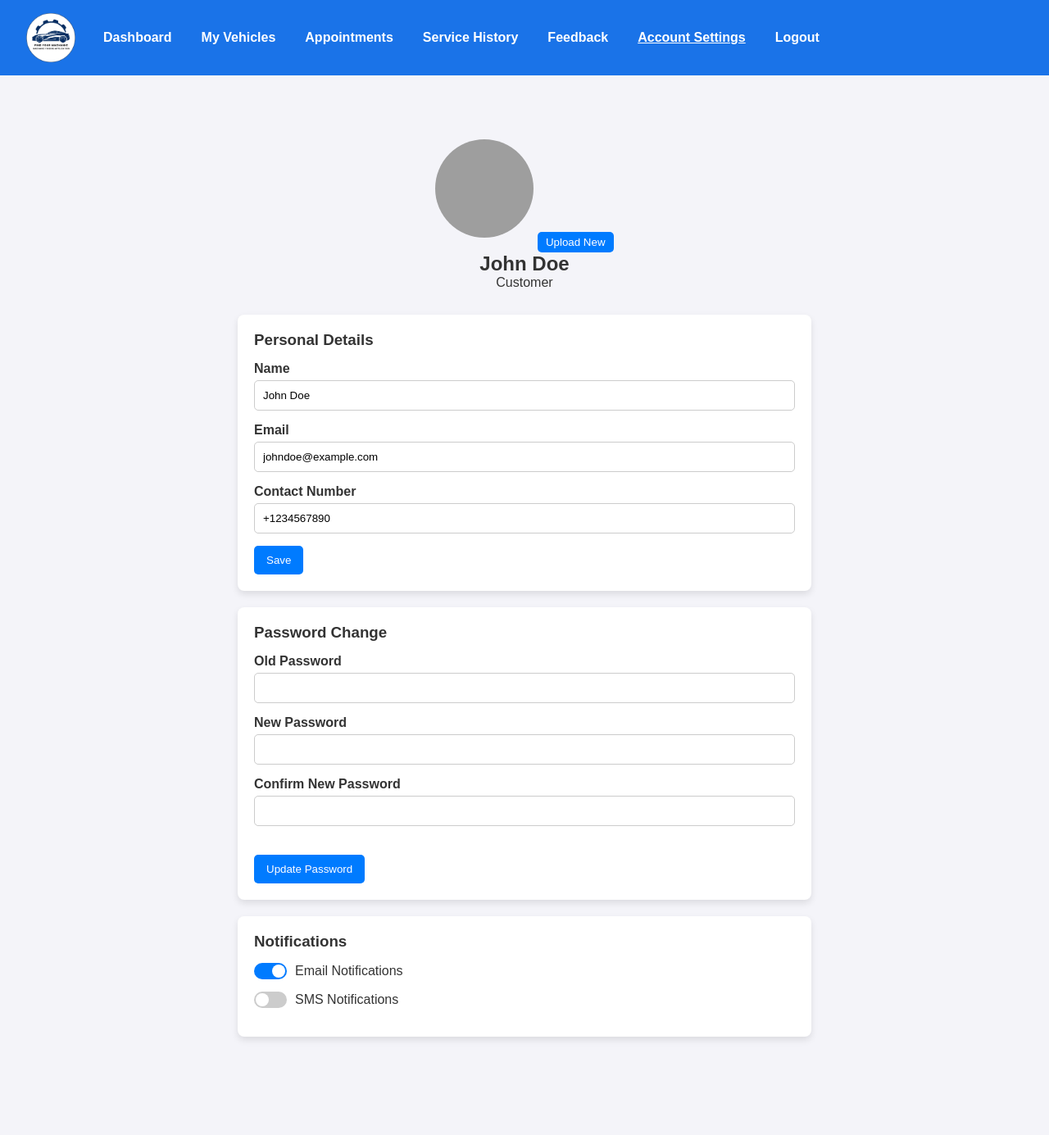
After one commit to isharadh2002/findyourmechanic.lk, a PHP site: page /customer/settings.php in a window 1280 px wide. The commit adds this page. Shown: the whole page at 82% size. Run offline with PHP 8.4, Linux system fonts and the light colour scheme; grey boxes are pictures that could not be loaded.

Commit message:
Improving Customer Dashboard

```diff
--- a/customer/appointments.php
+++ b/customer/appointments.php
@@ -22,7 +22,7 @@
         <!-- Header with Add Appointment Button -->
         <div class="header">
             <h2>Appointments</h2>
-            <button class="btn-add" onclick="window.location.href='add_appointment.html'">Add New Appointment</button>
+            <button class="btn-add" onclick="window.location.href='add-appointment.php'">Add New Appointment</button>
         </div>
 
         <!-- Pending Appointments Table -->
--- a/customer/header.php
+++ b/customer/header.php
@@ -7,7 +7,7 @@
                 <li><a href="appointments.php" id="appointments">Appointments</a></li>
                 <li><a href="#" id="servicehistory">Service History</a></li>
                 <li><a href="#" id="feedback">Feedback</a></li>
-                <li><a href="#" id="settings">Account Settings</a></li>
+                <li><a href="settings.php" id="settings">Account Settings</a></li>
                 <li><a href="#" id="logout">Logout</a></li>
             </ul>
         </nav>
--- /dev/null
+++ b/customer/settings.php
@@ -0,0 +1,118 @@
+<!DOCTYPE html>
+<html lang="en">
+
+<head>
+    <meta charset="UTF-8">
+    <meta name="viewport" content="width=device-width, initial-scale=1.0">
+    <title>Account Settings</title>
+    <link rel="stylesheet" href="stylesheets/header.css">
+    <link rel="stylesheet" href="stylesheets/settings.css">
+    <script defer src="script.js"></script>
+    <style>
+        #settings {
+            text-decoration: underline;
+        }
+    </style>
+</head>
+
+<body>
+    <?php
+    require "header.php";
+    ?>
+
+    <!-- Main Content -->
+    <main class="settings-container">
+        <!-- Profile Section -->
+        <section class="profile-section">
+            <img src="profile.jpg" alt="Profile Picture" class="profile-picture">
+            <button class="upload-btn">Upload New</button>
+            <h2>John Doe</h2>
+            <p>Customer</p>
+        </section>
+
+        <!-- Account Information Section -->
+        <section class="settings-card">
+            <h3>Personal Details</h3>
+            <form id="personal-details-form">
+                <label for="name">Name</label>
+                <input type="text" id="name" value="John Doe">
+
+                <label for="email">Email</label>
+                <input type="email" id="email" value="johndoe@example.com">
+
+                <label for="contact">Contact Number</label>
+                <input type="tel" id="contact" value="+1234567890">
+
+                <button type="submit" class="save-btn">Save</button>
+            </form>
+        </section>
+
+        <section class="settings-card">
+            <h3>Password Change</h3>
+            <form id="password-change-form">
+                <label for="old-password">Old Password</label>
+                <input type="password" id="old-password">
+
+                <label for="new-password">New Password</label>
+                <input type="password" id="new-password">
+
+                <label for="confirm-password">Confirm New Password</label>
+                <input type="password" id="confirm-password">
+
+                <p id="password-error-message" class="error-message"></p>
+
+                <button type="submit" class="save-btn">Update Password</button>
+            </form>
+        </section>
+
+        <section class="settings-card">
+            <h3>Notifications</h3>
+            <label class="toggle-switch">
+                <input type="checkbox" checked>
+                <span class="slider"></span>
+                Email Notifications
+            </label>
+            <label class="toggle-switch">
+                <input type="checkbox">
+                <span class="slider"></span>
+                SMS Notifications
+            </label>
+        </section>
+    </main>
+    <script>
+        const newPassword = document.getElementById("new-password");
+        const confirmPassword = document.getElementById("confirm-password");
+        const errorMessage = document.getElementById("password-error-message");
+
+        // Real-time validation on confirm password input
+        confirmPassword.addEventListener("input", function() {
+            if (confirmPassword.value === newPassword.value) {
+                // Passwords match: apply success styles, hide error message
+                newPassword.classList.add("input-success");
+                confirmPassword.classList.add("input-success");
+                newPassword.classList.remove("input-error");
+                confirmPassword.classList.remove("input-error");
+                errorMessage.textContent = ""; // Clear error message
+            } else {
+                // Passwords do not match: apply error styles, show error message
+                newPassword.classList.remove("input-success");
+                confirmPassword.classList.remove("input-success");
+                newPassword.classList.add("input-error");
+                confirmPassword.classList.add("input-error");
+                errorMessage.textContent = "Passwords do not match."; // Display error message
+            }
+        });
+
+        // Submit form validation
+        document.getElementById("password-change-form").addEventListener("submit", function(event) {
+            event.preventDefault();
+            if (newPassword.value === confirmPassword.value) {
+                alert("Password updated successfully!");
+            } else {
+                alert("Please ensure the passwords match before submitting.");
+            }
+        });
+    </script>
+</body>
+
+</html>
--- /dev/null
+++ b/customer/stylesheets/settings.css
@@ -0,0 +1,139 @@
+/* Settings Container */
+.settings-container {
+    max-width: 800px;
+    margin: 50px auto;
+    padding: 50px;
+    padding-top: 120px;
+}
+
+/* Profile Section */
+.profile-section {
+    text-align: center;
+    margin-bottom: 30px;
+}
+
+.profile-picture {
+    width: 120px;
+    height: 120px;
+    border-radius: 50%;
+    margin-bottom: 10px;
+}
+
+.upload-btn {
+    background-color: #007bff;
+    color: #fff;
+    border: none;
+    padding: 5px 10px;
+    border-radius: 5px;
+    cursor: pointer;
+}
+
+.upload-btn:hover {
+    background-color: #0056b3;
+}
+
+/* Settings Cards */
+.settings-card {
+    background: #fff;
+    padding: 20px;
+    margin-bottom: 20px;
+    border-radius: 8px;
+    box-shadow: 0px 4px 8px rgba(0, 0, 0, 0.1);
+}
+
+.settings-card h3 {
+    margin-bottom: 15px;
+}
+
+/* Form Inputs */
+form label {
+    display: block;
+    margin-bottom: 5px;
+    font-weight: bold;
+}
+
+form input[type="text"],
+form input[type="email"],
+form input[type="tel"],
+form input[type="password"] {
+    width: 100%;
+    padding: 10px;
+    margin-bottom: 15px;
+    border: 1px solid #ccc;
+    border-radius: 5px;
+}
+
+/* Buttons */
+.save-btn {
+    background-color: #007bff;
+    color: #fff;
+    border: none;
+    padding: 10px 15px;
+    border-radius: 5px;
+    cursor: pointer;
+    transition: background-color 0.3s;
+}
+
+.save-btn:hover {
+    background-color: #0056b3;
+}
+
+/* Toggle Switch */
+.toggle-switch {
+    display: flex;
+    align-items: center;
+    margin-bottom: 15px;
+    font-size: 1em;
+}
+
+.toggle-switch input[type="checkbox"] {
+    display: none;
+}
+
+.toggle-switch .slider {
+    width: 40px;
+    height: 20px;
+    background-color: #ccc;
+    position: relative;
+    border-radius: 50px;
+    margin-right: 10px;
+    transition: background-color 0.3s;
+}
+
+.toggle-switch input:checked + .slider {
+    background-color: #007bff;
+}
+
+.toggle-switch .slider::before {
+    content: '';
+    position: absolute;
+    width: 16px;
+    height: 16px;
+    background-color: #fff;
+    border-radius: 50%;
+    top: 2px;
+    left: 2px;
+    transition: transform 0.3s;
+}
+
+.toggle-switch input:checked + .slider::before {
+    transform: translateX(20px);
+}
+
+/* Success and Error Styles for Input Validation */
+.input-success {
+    border: 2px solid #28a745; /* Green border for valid input */
+    background-color: #e6f9eb; /* Light green background */
+}
+
+.input-error {
+    border: 2px solid #dc3545; /* Red border for invalid input */
+    background-color: #f9e6e6; /* Light red background */
+}
+
+.error-message {
+    color: #dc3545; /* Red color for the error message */
+    font-size: 0.9em;
+    margin-top: 1px;
+    margin-bottom: 20px;
+}
```
Also changed, not shown: customer/add-appointment.php (added, +58 -0 lines), customer/stylesheets/add-appointment.css (added, +59 -0 lines), customer/stylesheets/appointment-details.css (+0 -8 lines).
